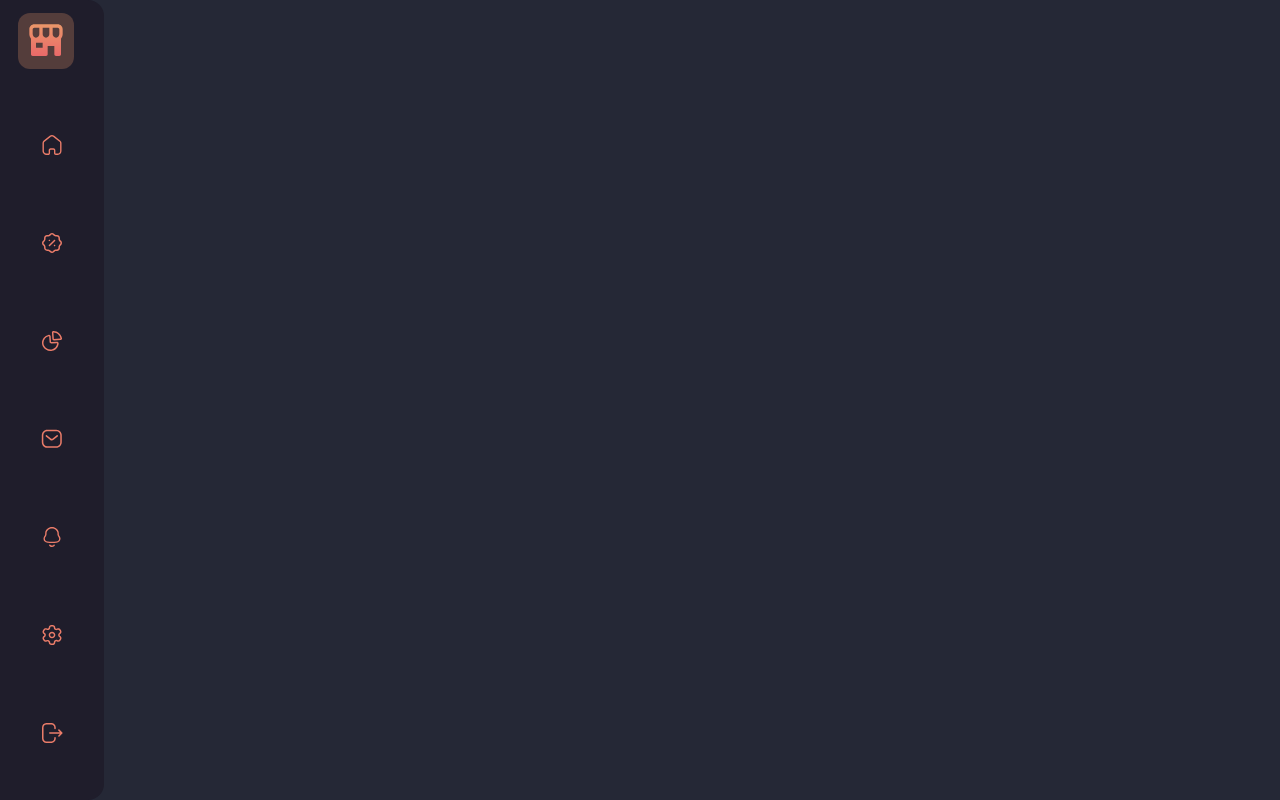
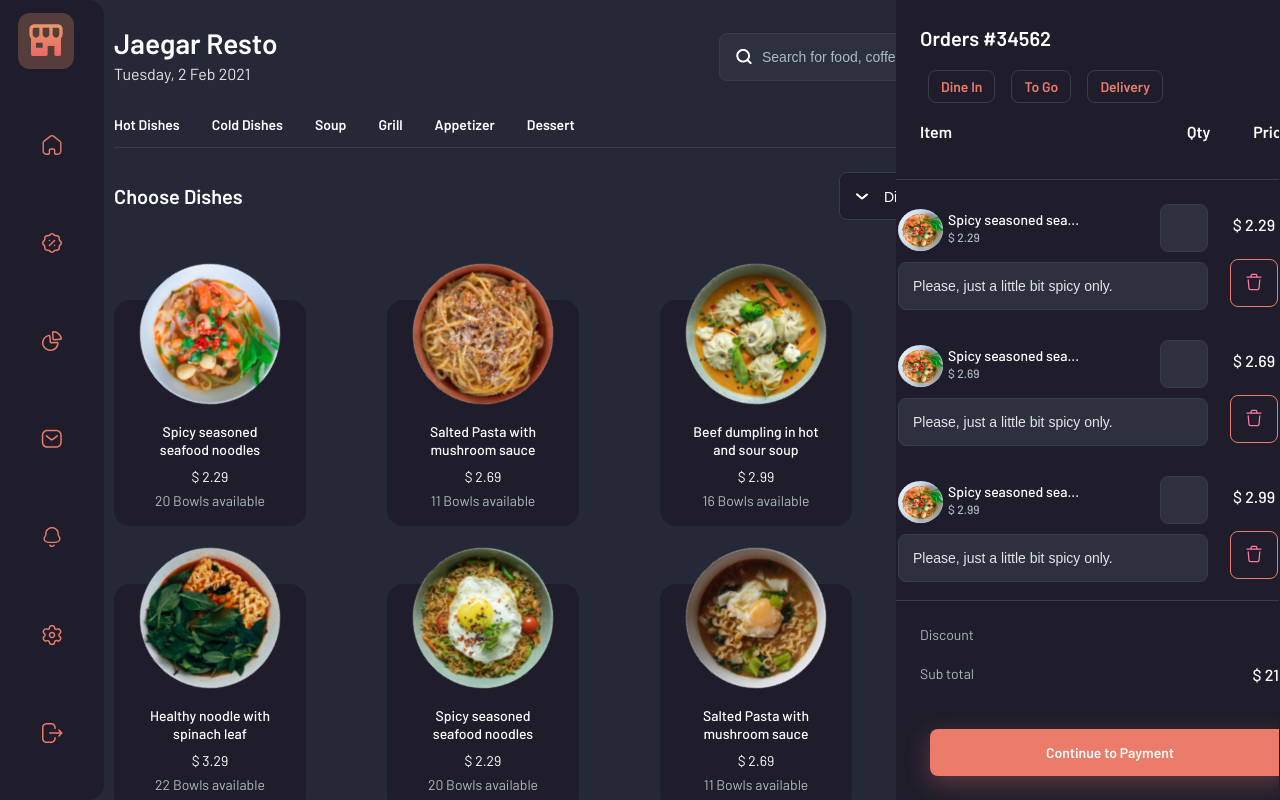
Before and after one commit to Asilbek-17/food-POS-Dark, a React (Create React App) app: page / in a window 1280 px wide. Before the commit this address had no page. Shown: the top 800 px of the page. Built offline with nearby package versions, Linux system fonts and the light colour scheme.

Commit message:
Add routes

```diff
--- a/src/App.js
+++ b/src/App.js
@@ -10,6 +10,7 @@ export function App() {
 		<>
 			<Menu />
 			<Routes>
+				<Route path='/' element={<HomePage />} />
 				<Route path='/home/*' element={<HomePage />} />
 				<Route path='/dashboard' element={<Dashboard />} />
 				<Route path='/setting' element={<Settings />} />
--- a/src/components/categoryLinks/category.js
+++ b/src/components/categoryLinks/category.js
@@ -9,7 +9,7 @@ export function MainCategory() {
 					className={({ isActive }) =>
 						isActive ? 'category-link activeCategory' : 'category-link'
 					}
-					to={'/home/'}
+					to={'/home'}
 				>
 					Hot Dishes
 				</NavLink>
```
